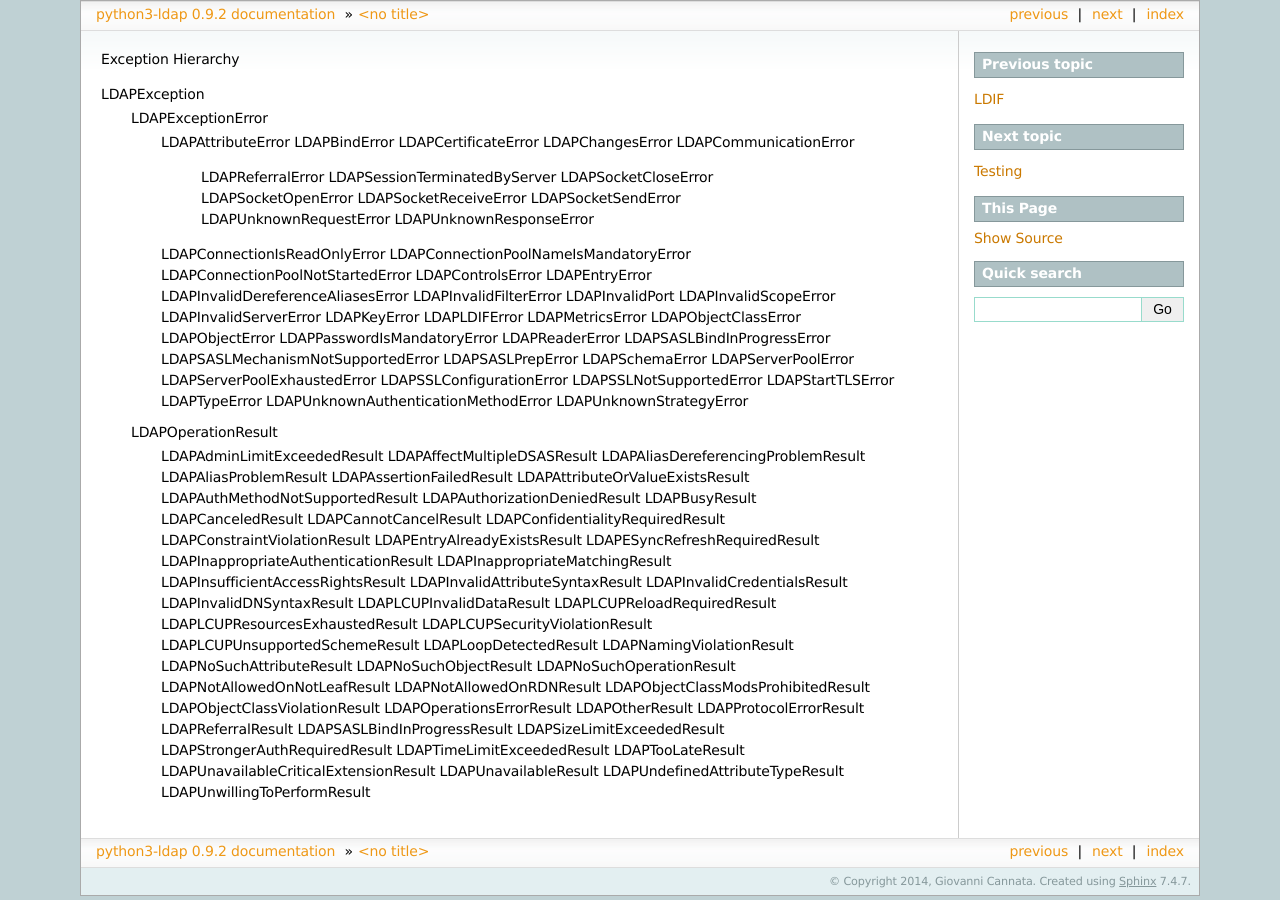
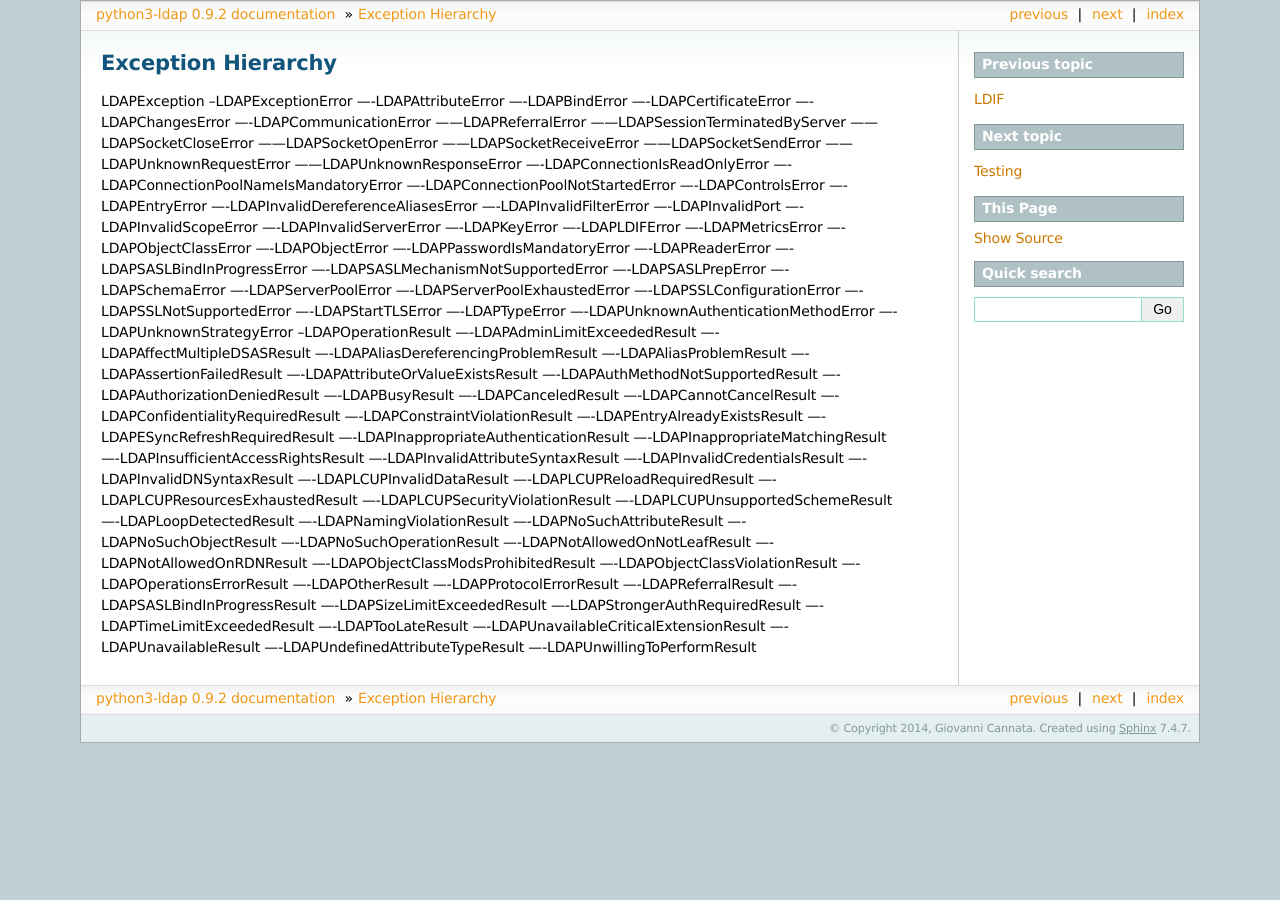
Before and after one commit to cannatag/ldap3, a Sphinx documentation site: the page built from python3-ldap/docs/sphinx/source/exceptions.rst, in a window 1280 px wide. Built offline with Sphinx 7.4.7, drawn with Linux system fonts in a browser that asks for light colours.

Commit message:
updated docs

```diff
--- a/python3-ldap/docs/sphinx/source/abstraction.rst
+++ b/python3-ldap/docs/sphinx/source/abstraction.rst
@@ -250,4 +250,4 @@ OperationalAttribute
 --------------------
 
 The OperationalAttribute class is used to store Operational Attributes read with the 'get_operational_attributes' of the Reader object set to True. It's the same
-of the Attribute class except for the 'definition' property that is not present. Operational attributes key are prefixed with op_.
+of the Attribute class except for the 'definition' property that is not present. Operational attributes key are prefixed with 'op_'.
--- a/python3-ldap/docs/sphinx/source/exceptions.rst
+++ b/python3-ldap/docs/sphinx/source/exceptions.rst
@@ -1,95 +1,97 @@
+###################
 Exception Hierarchy
+###################
 
 LDAPException
-    LDAPExceptionError
-        LDAPAttributeError
-        LDAPBindError
-        LDAPCertificateError
-        LDAPChangesError
-        LDAPCommunicationError
-            LDAPReferralError
-            LDAPSessionTerminatedByServer
-            LDAPSocketCloseError
-            LDAPSocketOpenError
-            LDAPSocketReceiveError
-            LDAPSocketSendError
-            LDAPUnknownRequestError
-            LDAPUnknownResponseError
-        LDAPConnectionIsReadOnlyError
-        LDAPConnectionPoolNameIsMandatoryError
-        LDAPConnectionPoolNotStartedError
-        LDAPControlsError
-        LDAPEntryError
-        LDAPInvalidDereferenceAliasesError
-        LDAPInvalidFilterError
-        LDAPInvalidPort
-        LDAPInvalidScopeError
-        LDAPInvalidServerError
-        LDAPKeyError
-        LDAPLDIFError
-        LDAPMetricsError
-        LDAPObjectClassError
-        LDAPObjectError
-        LDAPPasswordIsMandatoryError
-        LDAPReaderError
-        LDAPSASLBindInProgressError
-        LDAPSASLMechanismNotSupportedError
-        LDAPSASLPrepError
-        LDAPSchemaError
-        LDAPServerPoolError
-        LDAPServerPoolExhaustedError
-        LDAPSSLConfigurationError
-        LDAPSSLNotSupportedError
-        LDAPStartTLSError
-        LDAPTypeError
-        LDAPUnknownAuthenticationMethodError
-        LDAPUnknownStrategyError
-    LDAPOperationResult
-        LDAPAdminLimitExceededResult
-        LDAPAffectMultipleDSASResult
-        LDAPAliasDereferencingProblemResult
-        LDAPAliasProblemResult
-        LDAPAssertionFailedResult
-        LDAPAttributeOrValueExistsResult
-        LDAPAuthMethodNotSupportedResult
-        LDAPAuthorizationDeniedResult
-        LDAPBusyResult
-        LDAPCanceledResult
-        LDAPCannotCancelResult
-        LDAPConfidentialityRequiredResult
-        LDAPConstraintViolationResult
-        LDAPEntryAlreadyExistsResult
-        LDAPESyncRefreshRequiredResult
-        LDAPInappropriateAuthenticationResult
-        LDAPInappropriateMatchingResult
-        LDAPInsufficientAccessRightsResult
-        LDAPInvalidAttributeSyntaxResult
-        LDAPInvalidCredentialsResult
-        LDAPInvalidDNSyntaxResult
-        LDAPLCUPInvalidDataResult
-        LDAPLCUPReloadRequiredResult
-        LDAPLCUPResourcesExhaustedResult
-        LDAPLCUPSecurityViolationResult
-        LDAPLCUPUnsupportedSchemeResult
-        LDAPLoopDetectedResult
-        LDAPNamingViolationResult
-        LDAPNoSuchAttributeResult
-        LDAPNoSuchObjectResult
-        LDAPNoSuchOperationResult
-        LDAPNotAllowedOnNotLeafResult
-        LDAPNotAllowedOnRDNResult
-        LDAPObjectClassModsProhibitedResult
-        LDAPObjectClassViolationResult
-        LDAPOperationsErrorResult
-        LDAPOtherResult
-        LDAPProtocolErrorResult
-        LDAPReferralResult
-        LDAPSASLBindInProgressResult
-        LDAPSizeLimitExceededResult
-        LDAPStrongerAuthRequiredResult
-        LDAPTimeLimitExceededResult
-        LDAPTooLateResult
-        LDAPUnavailableCriticalExtensionResult
-        LDAPUnavailableResult
-        LDAPUndefinedAttributeTypeResult
-        LDAPUnwillingToPerformResult
+--LDAPExceptionError
+----LDAPAttributeError
+----LDAPBindError
+----LDAPCertificateError
+----LDAPChangesError
+----LDAPCommunicationError
+------LDAPReferralError
+------LDAPSessionTerminatedByServer
+------LDAPSocketCloseError
+------LDAPSocketOpenError
+------LDAPSocketReceiveError
+------LDAPSocketSendError
+------LDAPUnknownRequestError
+------LDAPUnknownResponseError
+----LDAPConnectionIsReadOnlyError
+----LDAPConnectionPoolNameIsMandatoryError
+----LDAPConnectionPoolNotStartedError
+----LDAPControlsError
+----LDAPEntryError
+----LDAPInvalidDereferenceAliasesError
+----LDAPInvalidFilterError
+----LDAPInvalidPort
+----LDAPInvalidScopeError
+----LDAPInvalidServerError
+----LDAPKeyError
+----LDAPLDIFError
+----LDAPMetricsError
+----LDAPObjectClassError
+----LDAPObjectError
+----LDAPPasswordIsMandatoryError
+----LDAPReaderError
+----LDAPSASLBindInProgressError
+----LDAPSASLMechanismNotSupportedError
+----LDAPSASLPrepError
+----LDAPSchemaError
+----LDAPServerPoolError
+----LDAPServerPoolExhaustedError
+----LDAPSSLConfigurationError
+----LDAPSSLNotSupportedError
+----LDAPStartTLSError
+----LDAPTypeError
+----LDAPUnknownAuthenticationMethodError
+----LDAPUnknownStrategyError
+--LDAPOperationResult
+----LDAPAdminLimitExceededResult
+----LDAPAffectMultipleDSASResult
+----LDAPAliasDereferencingProblemResult
+----LDAPAliasProblemResult
+----LDAPAssertionFailedResult
+----LDAPAttributeOrValueExistsResult
+----LDAPAuthMethodNotSupportedResult
+----LDAPAuthorizationDeniedResult
+----LDAPBusyResult
+----LDAPCanceledResult
+----LDAPCannotCancelResult
+----LDAPConfidentialityRequiredResult
+----LDAPConstraintViolationResult
+----LDAPEntryAlreadyExistsResult
+----LDAPESyncRefreshRequiredResult
+----LDAPInappropriateAuthenticationResult
+----LDAPInappropriateMatchingResult
+----LDAPInsufficientAccessRightsResult
+----LDAPInvalidAttributeSyntaxResult
+----LDAPInvalidCredentialsResult
+----LDAPInvalidDNSyntaxResult
+----LDAPLCUPInvalidDataResult
+----LDAPLCUPReloadRequiredResult
+----LDAPLCUPResourcesExhaustedResult
+----LDAPLCUPSecurityViolationResult
+----LDAPLCUPUnsupportedSchemeResult
+----LDAPLoopDetectedResult
+----LDAPNamingViolationResult
+----LDAPNoSuchAttributeResult
+----LDAPNoSuchObjectResult
+----LDAPNoSuchOperationResult
+----LDAPNotAllowedOnNotLeafResult
+----LDAPNotAllowedOnRDNResult
+----LDAPObjectClassModsProhibitedResult
+----LDAPObjectClassViolationResult
+----LDAPOperationsErrorResult
+----LDAPOtherResult
+----LDAPProtocolErrorResult
+----LDAPReferralResult
+----LDAPSASLBindInProgressResult
+----LDAPSizeLimitExceededResult
+----LDAPStrongerAuthRequiredResult
+----LDAPTimeLimitExceededResult
+----LDAPTooLateResult
+----LDAPUnavailableCriticalExtensionResult
+----LDAPUnavailableResult
+----LDAPUndefinedAttributeTypeResult
+----LDAPUnwillingToPerformResult
```
Also changed, not shown: 5 other files.
